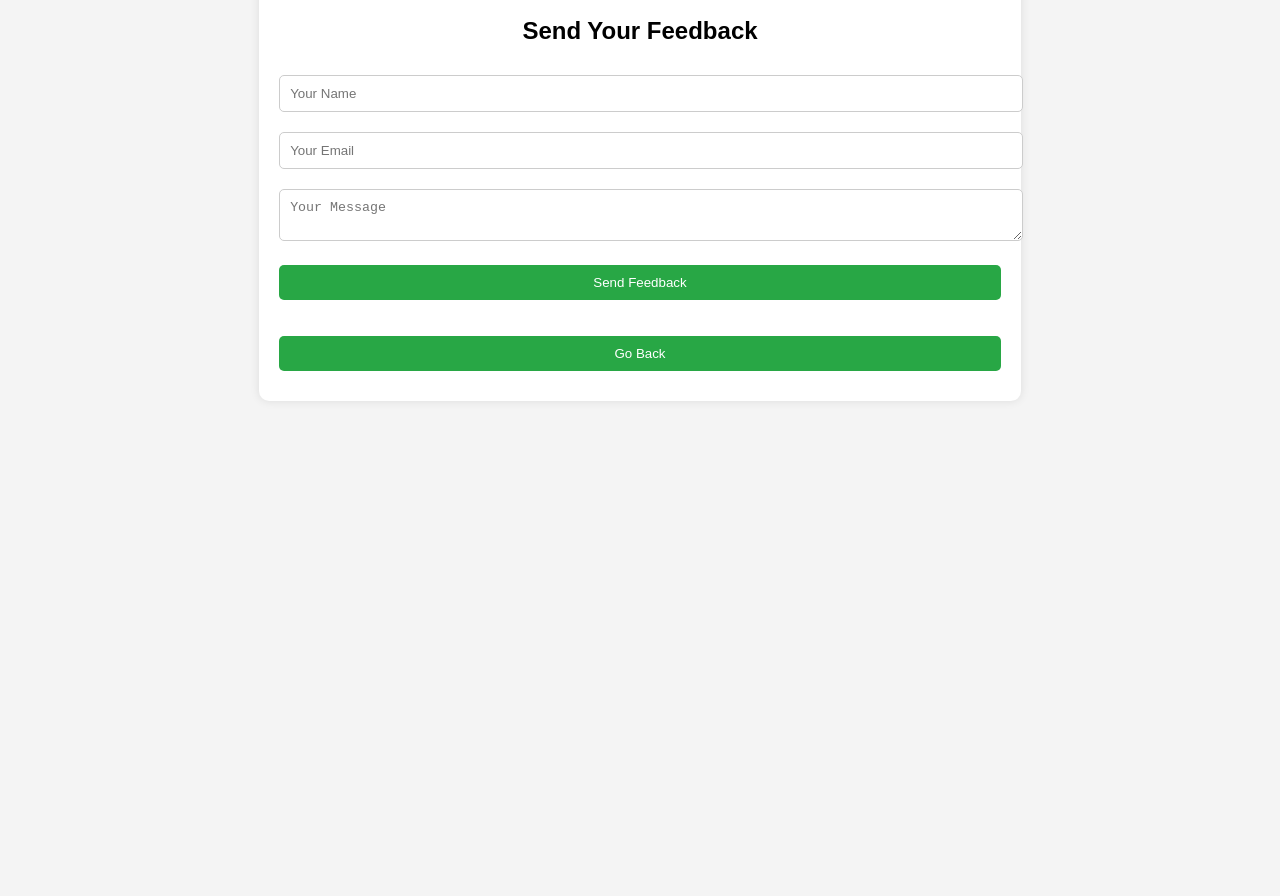
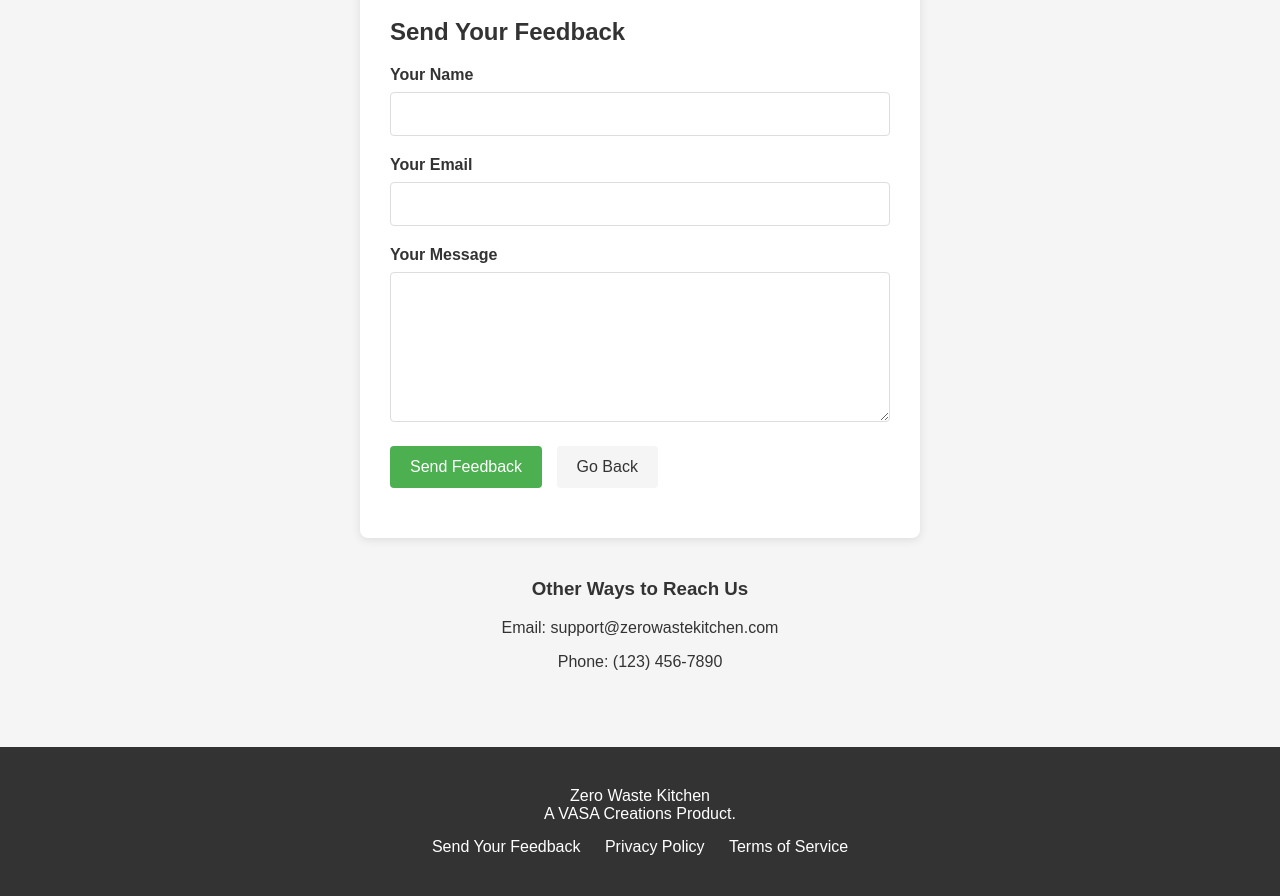
Before and after one commit to YASHWANTHGOWDAKS5/ZeroWasteKitchen_Contact, a plain HTML site: page index.html in a window 1280 px wide. Shown: the part 289-1185 px from the top of the page. Before the commit the page ends 816 px from the top, so only its background shows below. Drawn offline with nearby package versions, Linux system fonts and the light colour scheme.

Commit message:
Update index.html

```diff
--- a/index.html
+++ b/index.html
@@ -6,53 +6,177 @@
     <title>Feedback</title>
     <script type="text/javascript" src="https://cdn.jsdelivr.net/npm/@emailjs/browser@4/dist/email.min.js"></script>
     <style>
-        body {
-            font-family: Arial, sans-serif;
-            display: flex;
-            justify-content: center;
-            align-items: center;
-            height: 100vh;
-            background-color: #f4f4f4;
+            body {
+            font-family: 'Arial', sans-serif;
+            margin: 0;
+            padding: 0;
+            background-color: #f5f5f5;
+            color: #333;
         }
+
         .container {
-            background: white;
+            max-width: 1200px;
+            margin: 0 auto;
             padding: 20px;
-            border-radius: 10px;
-            box-shadow: 0 0 10px rgba(0, 0, 0, 0.1);
+        }
+
+        header {
+            background-color: #4CAF50;
+            color: white;
+            padding: 40px 0;
             text-align: center;
         }
-        input, textarea, button {
+
+        h1 {
+            margin: 0;
+            font-size: 2.5em;
+        }
+
+        .tagline {
+            font-size: 1.2em;
+            margin-top: 10px;
+        }
+
+        .contact-form {
+            background-color: white;
+            border-radius: 8px;
+            box-shadow: 0 2px 10px rgba(0,0,0,0.1);
+            padding: 30px;
+            max-width: 500px;
+            margin: 40px auto;
+        }
+
+        .form-group {
+            margin-bottom: 20px;
+        }
+
+        label {
+            display: block;
+            margin-bottom: 8px;
+            font-weight: bold;
+        }
+
+        input[type="text"],
+        input[type="email"],
+        textarea {
             width: 100%;
-            margin: 10px 0;
-            padding: 10px;
-            border: 1px solid #ccc;
-            border-radius: 5px;
+            padding: 12px;
+            border: 1px solid #ddd;
+            border-radius: 4px;
+            font-size: 16px;
+            box-sizing: border-box;
         }
-        button {
-            background-color: #28a745;
+
+        textarea {
+            height: 150px;
+            resize: vertical;
+        }
+
+        .btn {
+            background-color: #4CAF50;
             color: white;
             border: none;
+            padding: 12px 20px;
+            font-size: 16px;
+            border-radius: 4px;
             cursor: pointer;
+            display: inline-block;
+            text-decoration: none;
+            transition: background-color 0.3s;
         }
-        button:disabled {
-            background-color: #ccc;
+
+        .btn:hover {
+            background-color: #45a049;
+        }
+
+        .secondary-btn {
+            background-color: #f5f5f5;
+            color: #333;
+            margin-left: 10px;
+        }
+
+        .secondary-btn:hover {
+            background-color: #e0e0e0;
+        }
+
+        .contact-info {
+            text-align: center;
+            margin-top: 30px;
+        }
+
+        footer {
+            background-color: #333;
+            color: white;
+            text-align: center;
+            padding: 20px 0;
+            margin-top: 40px;
+        }
+
+        .footer-links {
+            margin-top: 15px;
+        }
+
+        .footer-links a {
+            color: white;
+            margin: 0 10px;
+            text-decoration: none;
         }
     </style>
 </head>
 <body>
+    <header>
+        <div class="container">
+            <h1>Zero Waste Kitchen</h1>
+            <div class="tagline">Manage your pantry smartly, reduce food waste, and save money</div>
+        </div>
+    </header>
+
     <div class="container">
-        <h1>Zero Waste Kitchen<h1>
-       <p>A VASA Creations Product.</p>
-        <h2>Send Your Feedback</h2>
-        <form id="feedback-form">
-            <input type="text" id="name" name="name" placeholder="Your Name" required>
-            <input type="email" id="email" name="email" placeholder="Your Email" required>
-            <textarea id="message" name="message" placeholder="Your Message" required></textarea>
-            <button type="submit">Send Feedback</button>
-        </form>
-        <p id="form-status"></p>
-        <button class="back-btn" onclick="window.history.back()">Go Back</button>
+        <div class="contact-form">
+            <h2>Send Your Feedback</h2>
+            <form id="feedback-form" action="/send-feedback" method="POST">
+                <div class="form-group">
+                    <label for="name">Your Name</label>
+                    <input type="text" id="name" name="name" required>
+                </div>
+
+                <div class="form-group">
+                    <label for="email">Your Email</label>
+                    <input type="email" id="email" name="email" required>
+                </div>
+
+                <div class="form-group">
+                    <label for="message">Your Message</label>
+                    <textarea id="message" name="message" required></textarea>
+                </div>
+
+                <div class="form-group">
+                    <button type="submit" class="btn">Send Feedback</button>
+                    <a href="/" class="btn secondary-btn">Go Back</a>
+                </div>
+            </form>
+        </div>
+
+        <div class="contact-info">
+            <h3>Other Ways to Reach Us</h3>
+            <p>Email: support@zerowastekitchen.com</p>
+            <p>Phone: (123) 456-7890</p>
+        </div>
     </div>
+
+    <footer>
+        <div class="container">
+            <div>Zero Waste Kitchen</div>
+            <div>A VASA Creations Product.</div>
+            <div class="footer-links">
+                <a href="/feedback">Send Your Feedback</a>
+                <a href="/privacy">Privacy Policy</a>
+                <a href="/terms">Terms of Service</a>
+            </div>
+        </div>
+    </footer>
+</body>
+
 
     <script>
         (function() {
```
